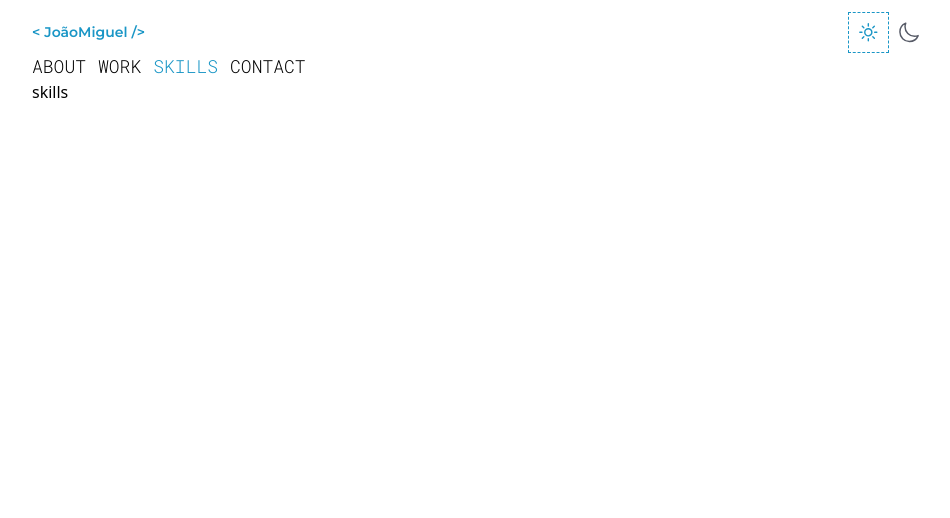
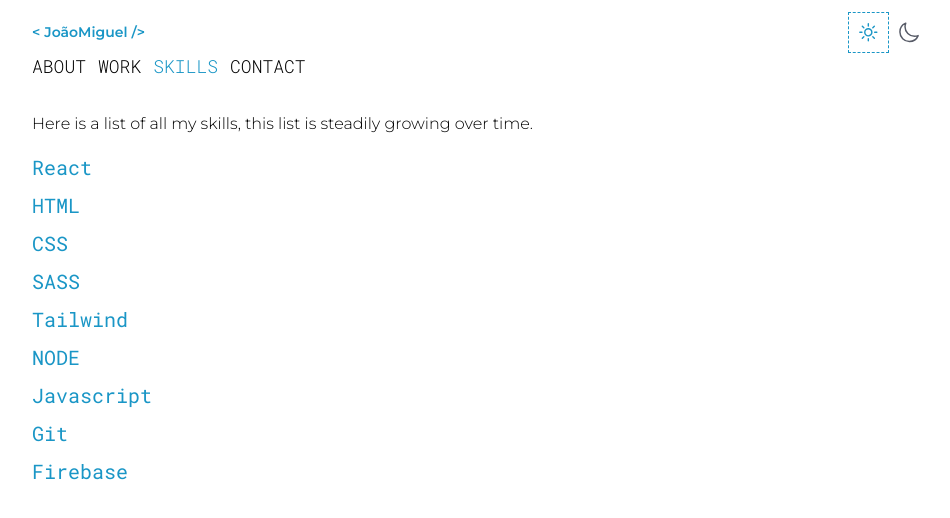
Before and after one commit to joao-miguel8/portfolio-website, a React (Vite) app: page / in a window 1280 px wide. Both pictures are taken after a click on the item "SKILLS". Shown: the top 518 px of the page, without its empty margins (96-1046 px from the left). Built offline with nearby package versions, Linux system fonts and the light colour scheme.

Commit message:
feat: create Skills.jsx component

```diff
--- a/src/App.jsx
+++ b/src/App.jsx
@@ -3,6 +3,7 @@
 import Header from "./components/Header"
 import NavBar from './components/Navbar'
 import About from './components/About'
+import Skills from './components/Skills'
 
 function App() {
   const [activeNavLink, setActiveNavLink] = useState("about");
@@ -10,7 +11,7 @@
 const navLinks = {
   about: <About />,
   work: "Work",
-  skills: "skills",
+  skills: <Skills />,
   contact: "contact"
 }
 
--- /dev/null
+++ b/src/components/Skills.jsx
@@ -0,0 +1,19 @@
+
+const Skills = () => {
+
+  const skills = ["React", "HTML", "CSS", "SASS", "Tailwind", "NODE", "Javascript", "Git", "Firebase"];
+
+  return (
+<div className="mt-8" >
+<p className="text-black dark:text-white font-light montserrat">Here is a list of all my skills, this list is steadily growing over time.</p>
+<ul className="mt-4 flex flex-col gap-2" >
+
+{skills.map((skill) => {
+ return <li className="text-20 text-[#1A96C6] robotoMono" >{skill}</li>
+})}
+</ul>
+</div>
+  )
+}
+
+export default Skills
```
